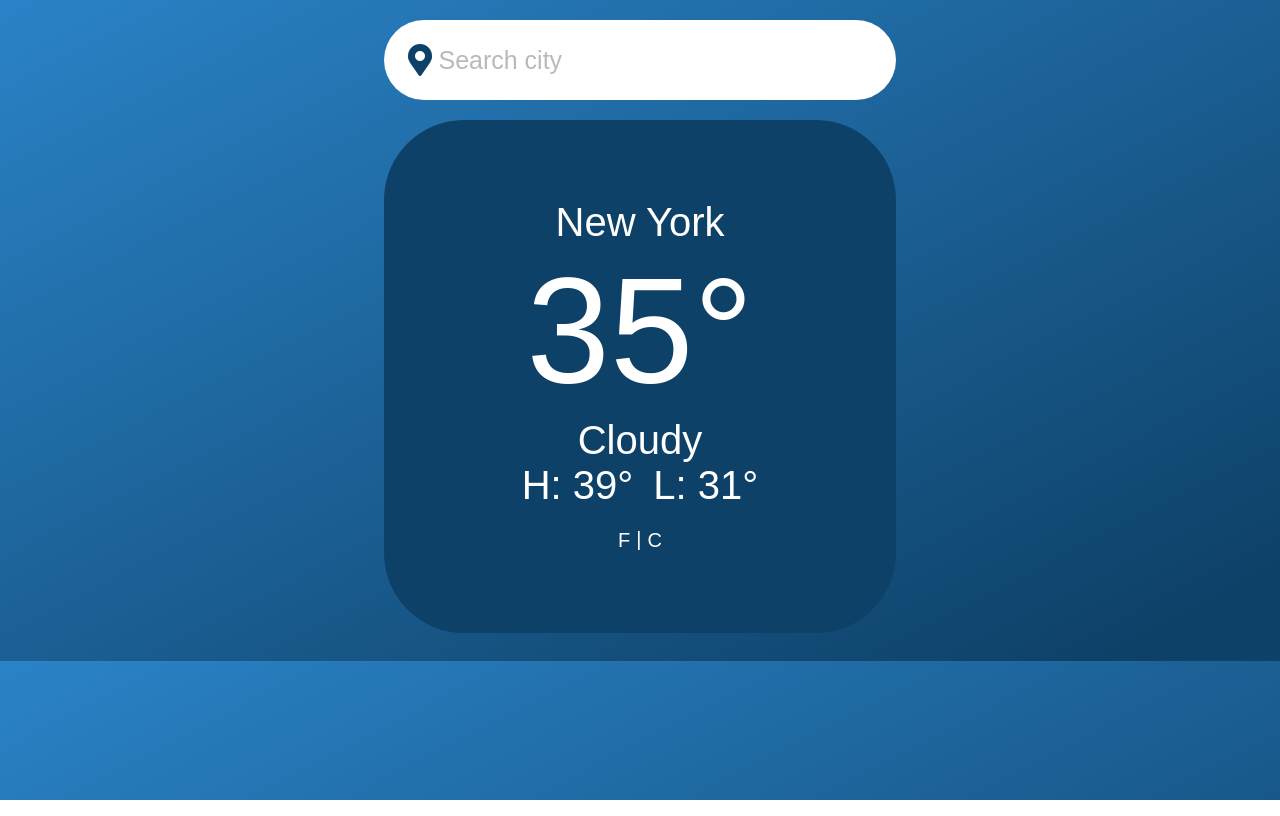
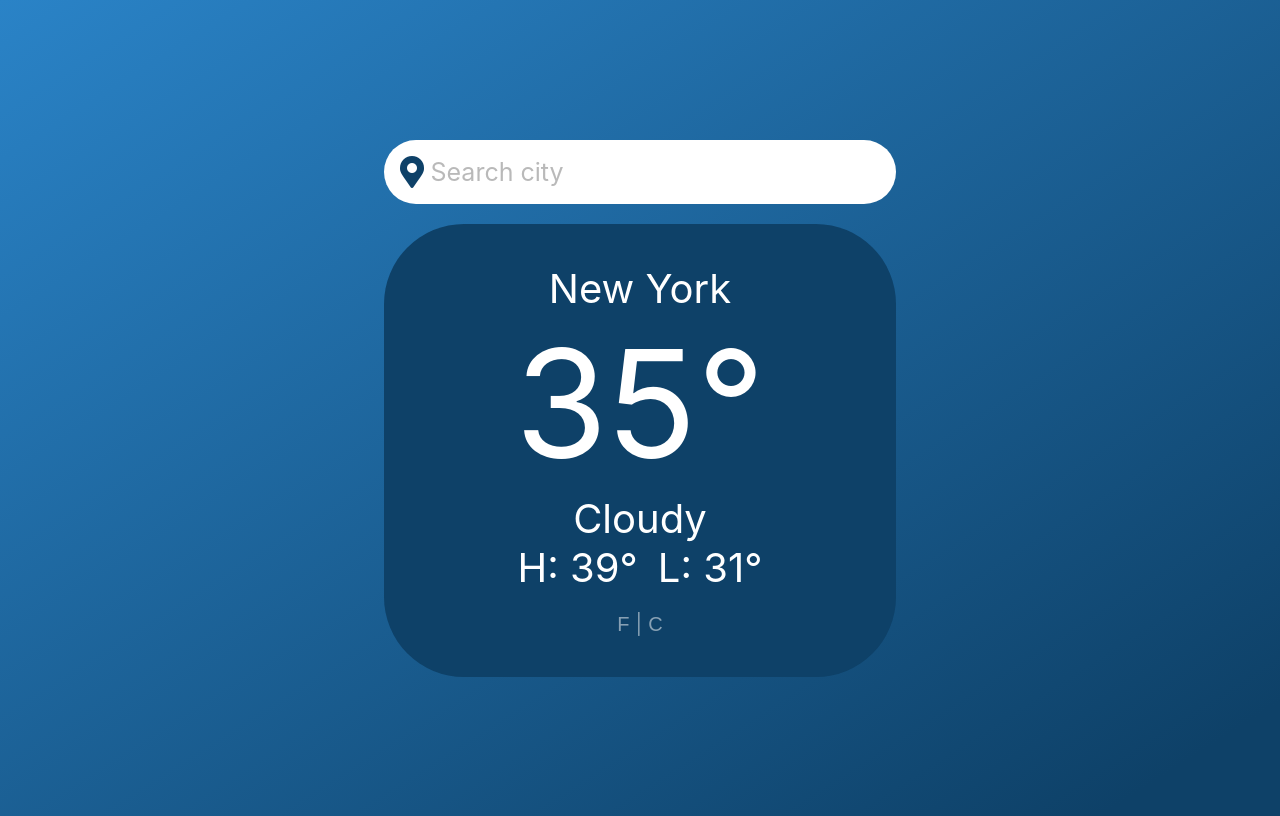
Before and after one commit to kwen0/weather-app, a website: page index.html in a window 1280 px wide. Drawn offline with Linux system fonts and the light colour scheme.

Commit message:
minor style changes

```diff
--- a/style.css
+++ b/style.css
@@ -1,29 +1,30 @@
 body {
-    margin-top: 20px;
     border: 0;
-    height: 100%;
+    height: 100vh;
     display: flex;
     flex-direction: column;
-    justify-content: flex-start;
+    justify-content: center;
     align-items: center;
     background: linear-gradient(to top left, rgb(14, 65, 104) 7%, rgb(42, 131, 199) 100%);
-    font-family: Arial, Helvetica, sans-serif;
+    font-family: -apple-system, BlinkMacSystemFont, 'Segoe UI', Roboto, Oxygen, Ubuntu, Cantarell, 'Open Sans', 'Helvetica Neue', sans-serif
 }
 
 #searchbar {
     background-color: white;
-    padding: 1.5em;
-    border-radius: 5em;
+    padding: 1em;
+    border-radius: 3em;
 }
 
 #container {
+    display: flex;
+    flex-direction: column;
+    gap: 20px;
     width: 40vw;
 }
 
 #card {
-    margin: 20px 0;
     border-radius: 2em;
-    padding: 2em;
+    padding: 1em;
     background: rgb(14, 65, 104);
     font-size: 40px;
     color: white;
@@ -53,13 +54,13 @@ input {
     opacity: 0.5;
 }
 
-input:hover {
+input:hover, input:focus {
     opacity: 1;
 }
 
 input, input::placeholder {
     font-size: 25px;
-    font-family: Arial, Helvetica, sans-serif;
+    font-family: -apple-system, BlinkMacSystemFont, 'Segoe UI', Roboto, Oxygen, Ubuntu, Cantarell, 'Open Sans', 'Helvetica Neue', sans-serif
 }
 
 i {
@@ -72,6 +73,7 @@ i {
     justify-content: center;
     margin-top: 20px;
     font-size: 20px;
+    opacity: 0.5;
 }
 
 button {
@@ -80,3 +82,8 @@ button {
     color: white;
     font-size: 20px;
 }
+
+button:hover, button:focus {
+    opacity: 1;
+    cursor: pointer;
+}
```
